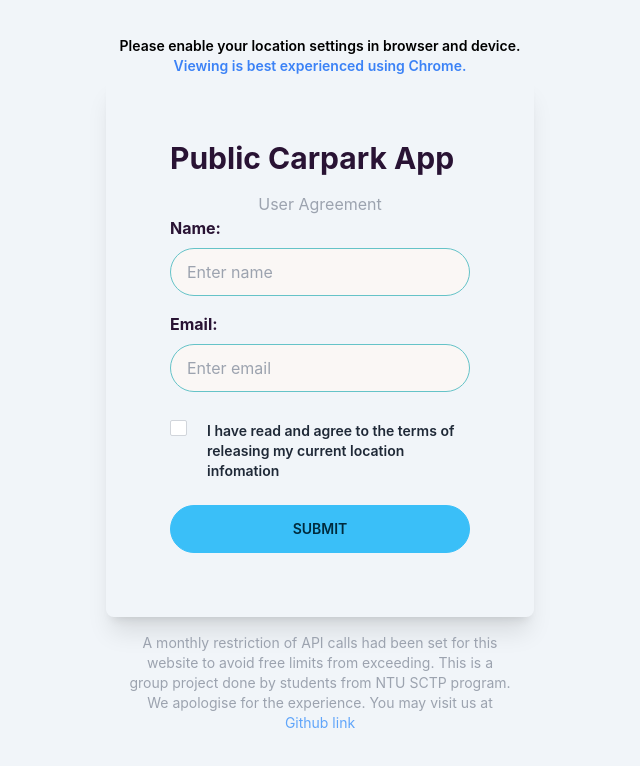
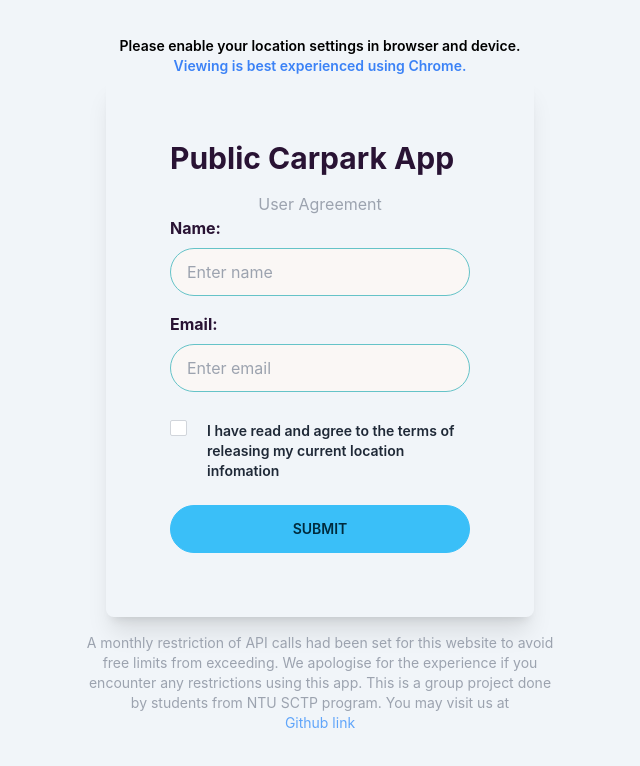
Before and after one commit to goodwill80/My_Carpark_App, a React (Create React App) app: page / in a window 1280 px wide. Shown: the top 766 px of the page, without its empty margins (320-960 px from the left). Built offline with nearby package versions, Linux system fonts and the light colour scheme; no server answers.

Commit message:
change the home page msg

```diff
--- a/src/Pages/HomePage.jsx
+++ b/src/Pages/HomePage.jsx
@@ -11,11 +11,11 @@ function HomePage() {
       <Instructions />
       <Form getUserData={getUserData} setSignIn={setSignIn} />
       <div className="flex flex-col justify-center items-center">
-        <p className="text-sm flex flex-col mt-4 text-center w-[80%] md:w-[30%] text-gray-400">
+        <p className="text-sm flex flex-col mt-4 text-center w-[80%] md:w-[37%] text-gray-400">
           A monthly restriction of API calls had been set for this website to
-          avoid free limits from exceeding. This is a group project done by
-          students from NTU SCTP program. We apologise for the experience. You
-          may visit us at
+          avoid free limits from exceeding. We apologise for the experience if
+          you encounter any restrictions using this app. This is a group project
+          done by students from NTU SCTP program. You may visit us at
         </p>
         <a
           className="text-sm text-blue-400"
```
